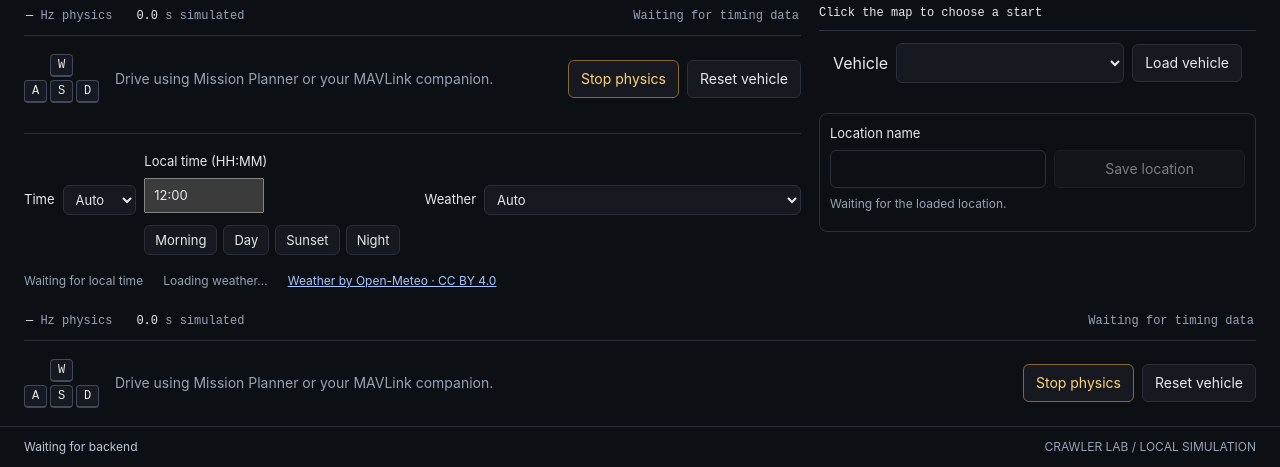
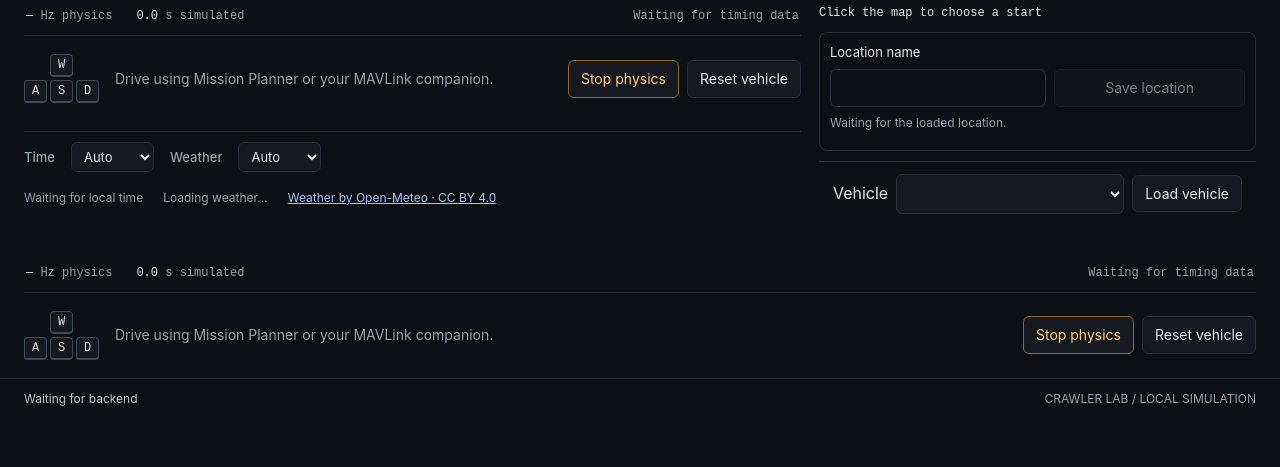
Before and after one commit to Akceptor/rover-sim, a website: page web/index.html in a window 1280 px wide. Shown: the part 576-1043 px from the top of the page. After the commit the page ends 995 px from the top, so only its background shows below. Drawn offline with nearby package versions, Linux system fonts and the light colour scheme.

Commit message:
UI: single-line environment controls, hide manual when Auto; move vehicle picker after saved locations

```diff
--- a/web/index.html
+++ b/web/index.html
@@ -42,21 +42,16 @@
     <div class="actions"><button id="run">Stop physics</button><button id="reset">Reset vehicle</button></div>
   </section>
   <div class="environment-controls" aria-label="Time and weather controls">
-    <div class="time-control">
-      <label for="timeMode">Time</label>
-      <select id="timeMode"><option value="auto">Auto</option><option value="manual">Manual</option></select>
-      <div id="manualTimeControls" hidden>
-        <label for="timeInput">Local time (HH:MM)</label>
-        <input id="timeInput" type="text" pattern="[0-9]{2}:[0-9]{2}" maxlength="5" size="5" value="12:00">
-        <div class="time-presets"><button type="button" data-time-preset="480">Morning</button><button type="button" data-time-preset="720">Day</button><button type="button" id="sunsetTime" data-time-preset="sunset">Sunset</button><button type="button" data-time-preset="0">Night</button></div>
-        <span id="sunsetUnavailable" hidden>Sunset unavailable on this date</span>
-      </div>
+    <label for="timeMode">Time</label>
+    <select id="timeMode"><option value="auto">Auto</option><option value="manual">Manual</option></select>
+    <div id="manualTimeControls" class="manual-time-inline" hidden>
+      <input id="timeInput" type="text" pattern="[0-9]{2}:[0-9]{2}" maxlength="5" size="5" value="12:00" placeholder="HH:MM">
+      <button type="button" data-time-preset="480">Morning</button><button type="button" data-time-preset="720">Day</button><button type="button" id="sunsetTime" data-time-preset="sunset">Sunset</button><button type="button" data-time-preset="0">Night</button>
+      <span id="sunsetUnavailable" hidden>Sunset unavailable on this date</span>
     </div>
-    <div class="weather-control">
-      <label for="weatherMode">Weather</label>
-      <select id="weatherMode"><option value="auto">Auto</option><option value="manual">Manual</option></select>
-      <div id="manualWeatherControls" hidden><label for="weatherPreset">Preset</label> <select id="weatherPreset"><option>Clear</option><option>Cloudy</option><option>Fog</option><option>Rain</option><option>Snow</option></select></div>
-    </div>
+    <label for="weatherMode">Weather</label>
+    <select id="weatherMode"><option value="auto">Auto</option><option value="manual">Manual</option></select>
+    <div id="manualWeatherControls" class="manual-weather-inline" hidden><label for="weatherPreset">Preset</label> <select id="weatherPreset"><option>Clear</option><option>Cloudy</option><option>Fog</option><option>Rain</option><option>Snow</option></select></div>
   </div>
   <div class="environment-status"><span id="localTime">Waiting for local time</span><span id="weatherStatus">Loading weather…</span><a href="https://open-meteo.com/" target="_blank" rel="noopener noreferrer">Weather by Open-Meteo · CC BY 4.0</a></div>
   </div>
@@ -69,14 +64,14 @@
       <label for="locationSelect">Location</label><select id="locationSelect" aria-describedby="locationHint"></select><button id="loadLocation" type="button">Load location</button>
       <p id="locationHint" class="muted"></p>
     </section>
-    <section id="vehiclePicker" class="vehicle-picker" aria-label="Vehicle selection">
-      <label for="vehicleSelect">Vehicle</label><select id="vehicleSelect"></select><button id="loadVehicle" type="button">Load vehicle</button>
-      <p id="vehicleStatus" class="map-hint" role="status" aria-live="polite"></p>
-    </section>
     <section id="savedLocations" class="saved-locations" aria-label="Saved locations">
       <label for="savedLocationName">Location name</label>
       <div class="saved-location-actions"><input id="savedLocationName" type="text" maxlength="80" autocomplete="off" aria-describedby="savedLocationStatus"><button id="saveLocation" type="button" disabled>Save location</button><button id="removeFavorite" type="button" hidden>Remove favorite</button></div>
       <p id="savedLocationStatus" class="map-hint" role="status" aria-live="polite">Waiting for the loaded location.</p>
+    </section>
+    <section id="vehiclePicker" class="vehicle-picker" aria-label="Vehicle selection">
+      <label for="vehicleSelect">Vehicle</label><select id="vehicleSelect"></select><button id="loadVehicle" type="button">Load vehicle</button>
+      <p id="vehicleStatus" class="map-hint" role="status" aria-live="polite"></p>
     </section>
     <p id="mapTileStatus" class="map-hint" role="status"></p>
   </aside>
--- a/web/style.css
+++ b/web/style.css
@@ -211,64 +211,20 @@ html[data-camera-output] .saved-locations{display:none}
 .viewbar>div:first-child{flex-wrap:wrap;min-width:0}
 .terrain-warning:not([hidden]){display:block;color:#e6b963;font-size:.75rem}
 
-.environment-controls{display:flex;flex-wrap:wrap;gap:12px 24px;margin-top:10px;font-size:.8125rem}
-.environment-controls>div{flex:1 1 240px;min-width:0}
+.environment-controls{display:flex;flex-wrap:wrap;align-items:center;gap:8px 16px;margin-top:10px;padding:10px 0;border-top:1px solid var(--line);font-size:.8125rem}
+.environment-controls>label{white-space:nowrap;color:var(--muted);font-weight:500}
 .environment-controls select{padding:5px 8px}
-#manualTimeControls,#manualWeatherControls{margin-top:8px}
-#timeMinute{display:block;width:100%;margin:8px 0;accent-color:var(--accent)}
-#selectedMinute{font-variant-numeric:tabular-nums;margin-left:6px}
-.time-presets{display:flex;flex-wrap:wrap;gap:6px}
-.time-presets button{padding:5px 10px}
-#sunsetUnavailable{display:block;color:var(--muted);font-size:.75rem;margin-top:6px}
+.manual-time-inline{display:flex;align-items:center;gap:6px;flex-wrap:wrap}
+.manual-time-inline[hidden]{display:none}
+.manual-time-inline input{width:70px;padding:5px 8px;text-align:center}
+.manual-time-inline button{padding:4px 10px;font-size:.8125rem}
+.manual-weather-inline{display:flex;align-items:center;gap:6px}
+.manual-weather-inline[hidden]{display:none}
+.manual-weather-inline>label{white-space:nowrap;color:var(--muted)}
+#sunsetUnavailable{color:var(--muted);font-size:.75rem}
 #sunsetUnavailable[hidden],html[data-camera-output] .environment-controls{display:none}
-
-/* New styles for the restructured controls */
-.time-control, .weather-control {
-  display: flex;
-  align-items: center;
-  gap: 8px;
-}
-.time-control select, .weather-control select {
-  flex: 1;
-  min-width: 0;
-}
-#manualTimeControls {
-  margin-top: 8px;
-  display: flex;
-  flex-direction: column;
-  gap: 8px;
-}
-#manualTimeControls input {
-  width: 120px;
-  padding: 6px 8px;
-}
-.environment-controls {
-  margin-top: 12px;
-  padding: 10px 0;
-  border-top: 1px solid var(--line);
-}
-#manualTimeControls .time-presets {
-  display: flex;
-  flex-wrap: wrap;
-  gap: 6px;
-  margin-top: 4px;
-}
-.time-presets button {
-  padding: 5px 10px;
-  font-size: .8125rem;
-}
 @media (max-width: 560px) {
-  .environment-controls {
-    flex-direction: column;
-    align-items: stretch;
-  }
-  .time-control, .weather-control {
-    flex-direction: column;
-    align-items: stretch;
-  }
-  #manualTimeControls input {
-    width: 100%;
-  }
+  .environment-controls{gap:8px 12px}
 }
 
 .vehicle-picker{display:grid;grid-template-columns:auto minmax(0,1fr) auto;gap:8px;align-items:center;padding:12px 14px;border-top:1px solid #303741}.vehicle-picker select{min-width:0;width:100%}.vehicle-picker p{grid-column:1/-1;margin:0}.vehicle-picker [data-state="restart"],.vehicle-picker [data-state="error"]{color:#efb86e}
```
